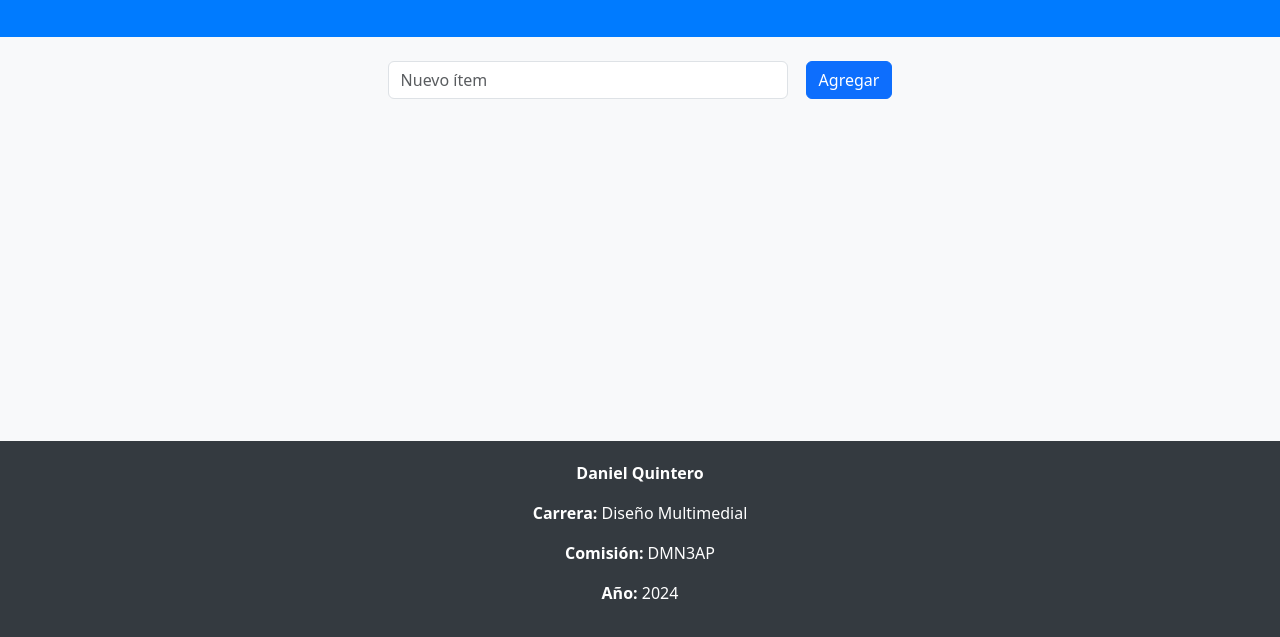
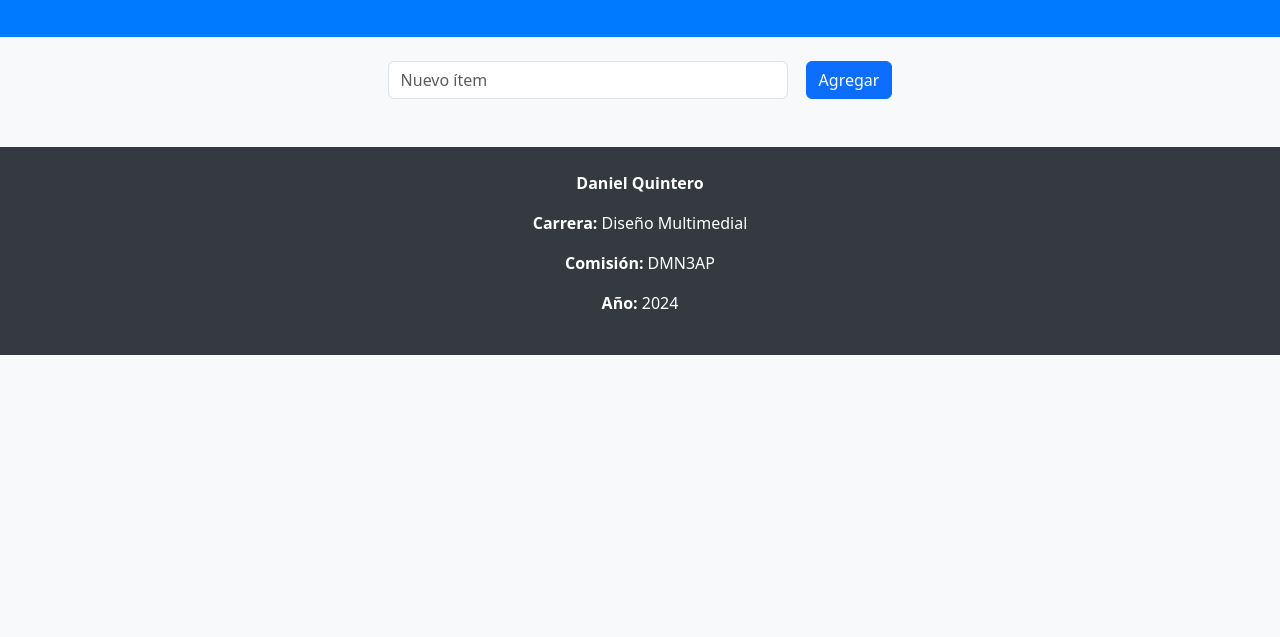
Before and after one commit to DaniQdv/C-Users-humme-OneDrive-Escritorio-Parcial-2---Desarrollo-Web, a plain HTML site: page index.html in a window 1280 px wide. Shown: the part 159-796 px from the top of the page. Drawn offline with nearby package versions, Linux system fonts and the light colour scheme.

Commit message:
pimer commit

```diff
--- a/style.css
+++ b/style.css
@@ -49,17 +49,16 @@ button {
 button:hover {
   transform: scale(1.1);
 }
-#footer {
+
+
+footer {
   background-color: #343a40;
   color: white;
-  position: fixed;
+  padding: 20px 0;
+  position: relative;
   bottom: 0;
   width: 100%;
-  height: 25vh;
-  display: flex;
-  justify-content: center;
-  align-items: center;
-  flex-direction: column;
+  text-align: center;
 }
 
 #footer-content {
```
